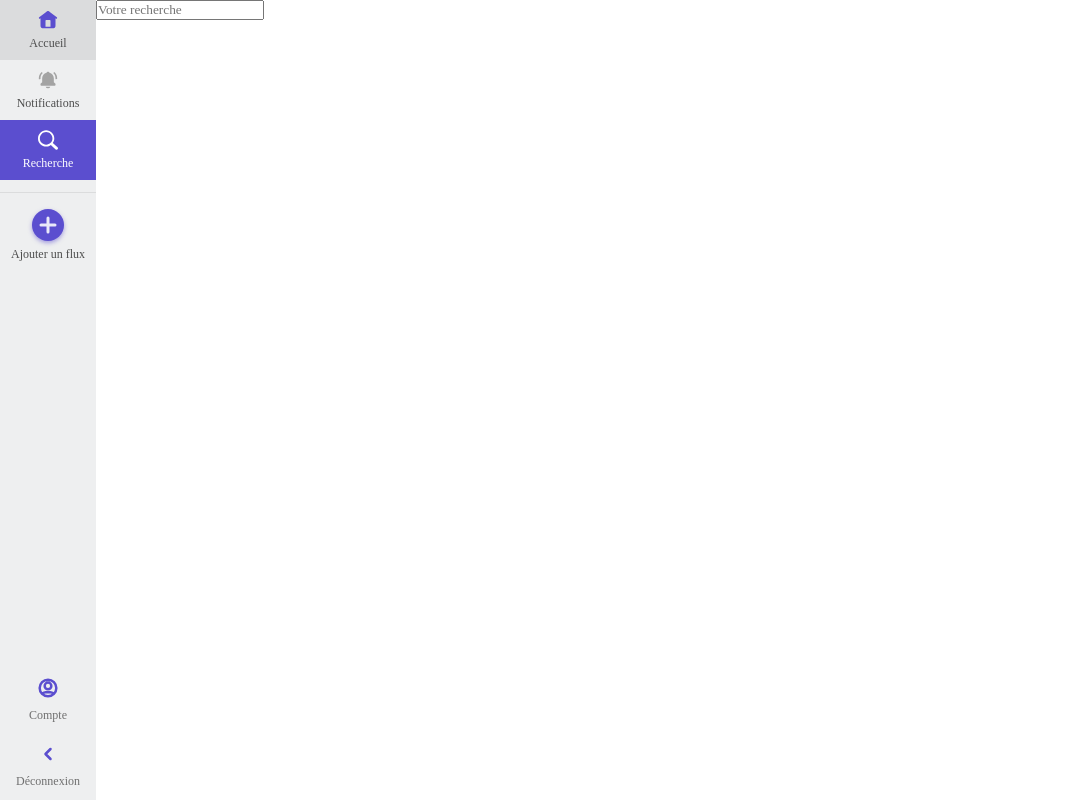
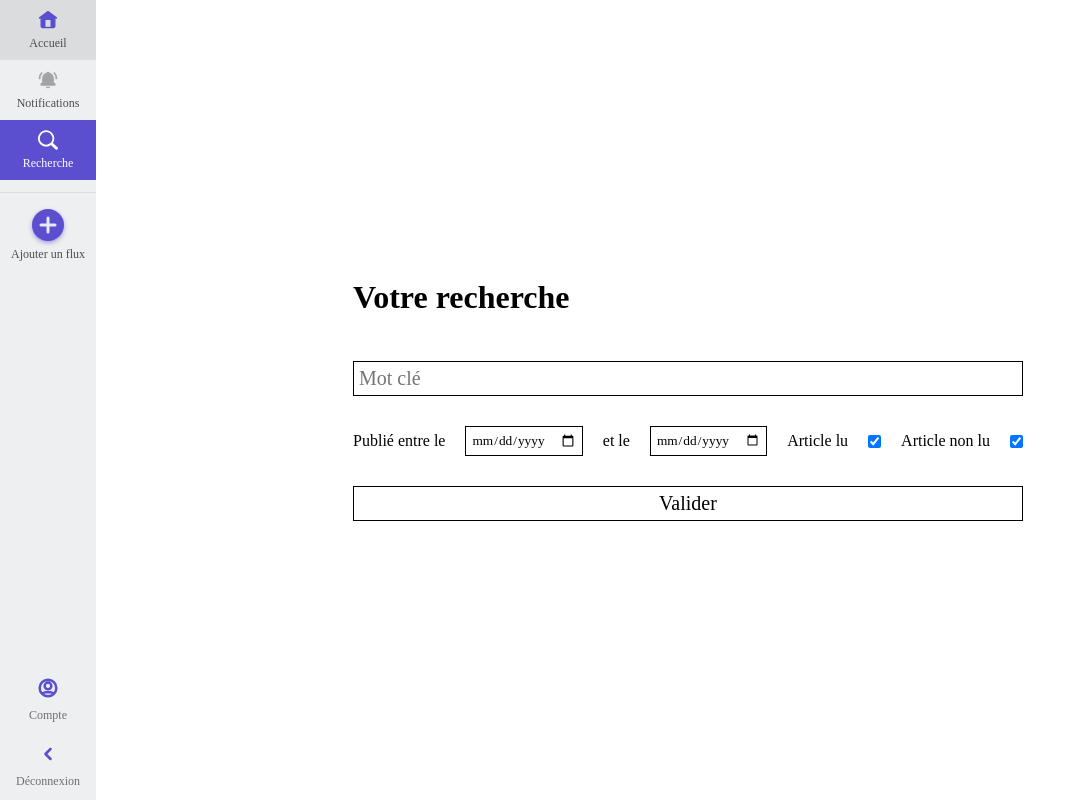
Before and after one commit to GatienFrenchDev/MyRSS, a PHP site: page /recherche in a window 1280 px wide. Shown: the whole page, without its empty margins (0-1086 px from the left). Run offline with PHP 8.4, Linux system fonts and the light colour scheme; a user stored in the database is signed in.

Commit message:
avancement sur la fonction de recherche avancée

```diff
--- a/view/css/recherche.css
+++ b/view/css/recherche.css
@@ -4,4 +4,54 @@ body{
 
 div.container{
     height: 100vh;
+    display: flex;
+    justify-content: center;
+    align-items: center;
 }
+
+form{
+    display: flex;
+    flex-direction: column;
+    gap: 30px;
+}
+
+h1{
+    margin-bottom: 15px;
+}
+
+span{
+    display: flex;
+    justify-content: space-between;
+    align-items: center;
+    gap: 20px;
+}
+
+input{
+    border: 1px solid black;
+}
+
+input#text{
+    box-sizing: border-box;
+    font-size: 20px;
+    font-weight: 450;
+    width: 100%;
+    padding: 5px;
+}
+
+input#debut, input#fin{
+    padding: 5px;
+}
+
+input#valider{
+    cursor: pointer;
+    background-color: white;
+    padding: 5px;
+    font-size: 20px;
+    font-weight: 450;
+    transition: all .5s ease-in-out;
+}
+
+input#valider:hover{
+    border: 1px solid #41cf41;
+    color: #41cf41;
+}
--- a/view/recherche.php
+++ b/view/recherche.php
@@ -17,8 +17,22 @@
     ?>
     <div class="container">
 
-        <form action="">
-            <input type="text" placeholder="Votre recherche" id="recherche" name="recherche">
+
+        <form action="resultat">
+            <h1>Votre recherche</h1>
+            <input type="text" placeholder="Mot clé" id="text" name="text" autocomplete="off">
+            <span>
+                <label for="debut">Publié entre le</label>
+                <input type="date" name="debut" id="debut">
+                <input type="hidden" name="numero-page" value="0">
+                <label for="fin">et le</label>
+                <input type="date" name="fin" id="fin">
+                <label for="article-lu">Article lu</label>
+                <input type="checkbox" name="article-lu" id="article-lu" checked>
+                <label for="article-non-lu">Article non lu</label>
+                <input type="checkbox" name="article-non-lu" id="article-non-lu" checked>
+            </span>
+            <input type="submit" value="Valider" id="valider">
         </form>
 
     </div>
```
Also changed, not shown: docs/TODO.md (+2 -0 lines), model/ArticleModel.php (+52 -1 lines), resultat.php (added, +34 -0 lines), view/resultat.php (added).
